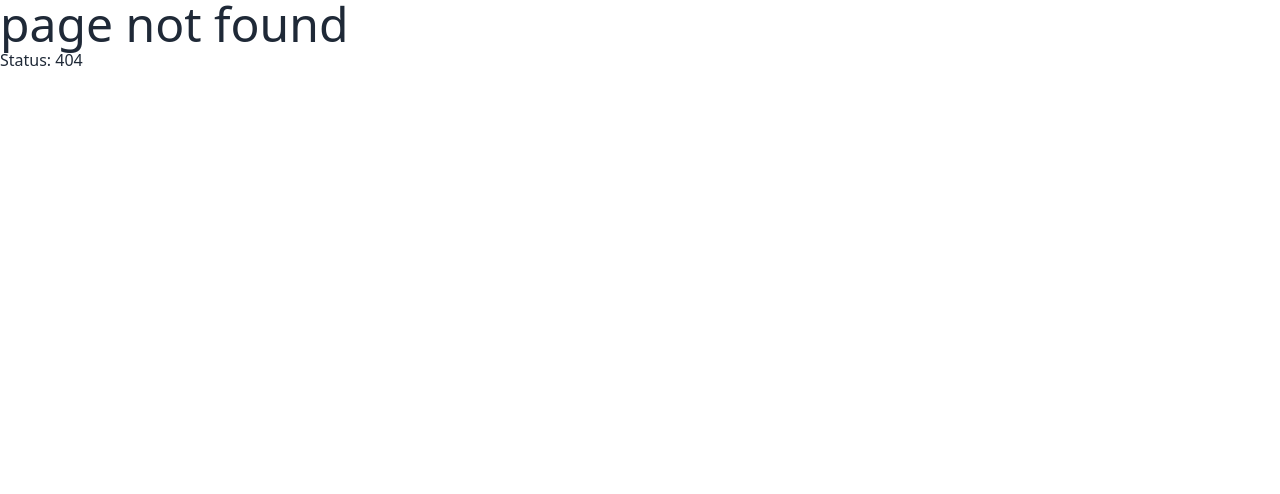
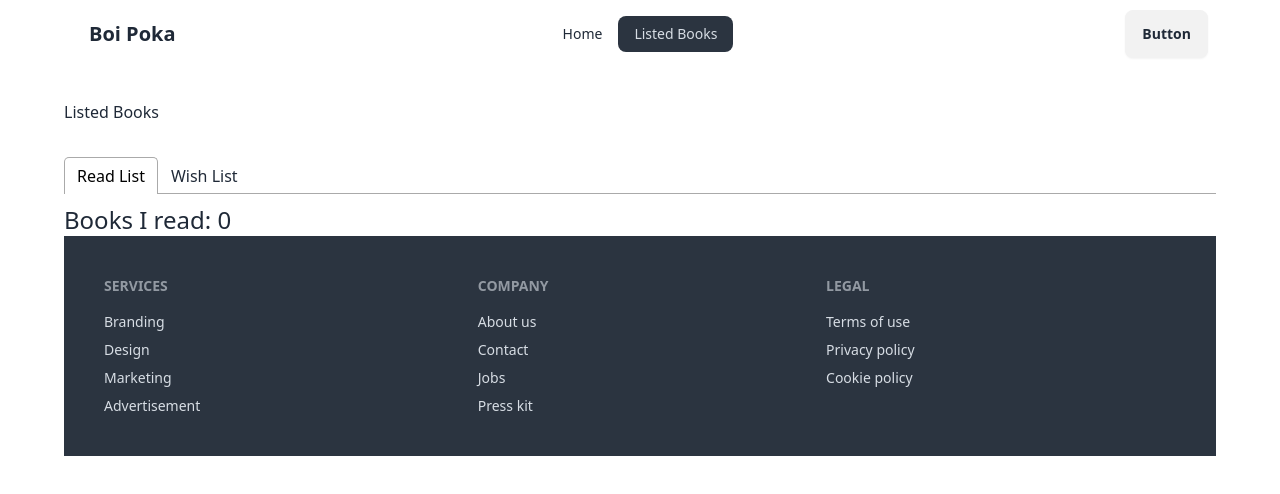
Before and after one commit to Hasan1971f/boi-poka-vibe, a React (Vite) app: page /listedBooks in a window 1280 px wide. Before the commit this address had no page. Shown: the top 494 px of the page. Built offline with nearby package versions, Linux system fonts and the light colour scheme.

Commit message:
added a save mark as read to some where

```diff
--- a/package.json
+++ b/package.json
@@ -15,6 +15,7 @@
     "react": "^18.3.1",
     "react-dom": "^18.3.1",
     "react-router-dom": "^7.0.2",
+    "react-tabs": "^6.0.2",
     "sort-by": "^1.2.0"
   },
   "devDependencies": {
--- /dev/null
+++ b/src/Components/ListedBooks/Listedbooks.jsx
@@ -0,0 +1,45 @@
+import React, { useEffect, useState } from 'react';
+import { useLoaderData } from 'react-router-dom';
+import { Tab, Tabs, TabList, TabPanel } from 'react-tabs';
+import 'react-tabs/style/react-tabs.css';
+import { getStoredReadList } from '../Utitlity/addtoDb';
+
+const Listedbooks = () => {
+  const [readList, setReadList] = useState([])
+
+   const allBooks = useLoaderData()
+
+   useEffect( ()=>{
+     const storedReadList = getStoredReadList()
+     const storedReadListInt = storedReadList.map(id => parseInt(id))
+
+     console.log(storedReadList, storedReadListInt, allBooks)
+
+     const readBookList = allBooks.filter( book =>  storedReadListInt.includes(book.bookId))
+     setReadList(readBookList)
+   },[])
+
+
+
+    return (
+        <div>
+            <h3 className="text 3xl my-8">Listed Books</h3>
+
+            <Tabs>
+                <TabList>
+                    <Tab>Read List</Tab>
+                    <Tab>Wish List</Tab>
+                </TabList>
+
+                <TabPanel>
+                    <h2 className='text-2xl'>Books I read: {readList.length}</h2>
+                </TabPanel>
+                <TabPanel>
+                    <h2 className='text-2xl'>My Wish Listg</h2>
+                </TabPanel>
+            </Tabs>
+        </div>
+    );
+};
+
+export default Listedbooks;
--- a/src/Components/NavBar/NavBar.jsx
+++ b/src/Components/NavBar/NavBar.jsx
@@ -5,7 +5,7 @@
 
     const links = <>
      <li><NavLink to="/">Home</NavLink></li>
-     <li><a>Item 3</a></li>
+     <li><NavLink to="/listedBooks">Listed Books</NavLink></li>
 
     </>
     return (
--- a/src/Components/Utitlity/addtoDb.js
+++ b/src/Components/Utitlity/addtoDb.js
@@ -24,4 +24,4 @@
         localStorage.setItem(' read-list', storedListStr)
       }
 }
-export {addToStoredReadList}
+export {addToStoredReadList, getStoredReadList}
--- a/src/main.jsx
+++ b/src/main.jsx
@@ -13,6 +13,7 @@
 import Home from './Components/Home/Home';
 import Dashboard from './Components/Dashboard/Dashboard';
 import BookDetail from './Components/BookDetail/BookDetail';
+import Listedbooks from './Components/ListedBooks/Listedbooks';
 
 const router = createBrowserRouter([
   {
@@ -30,6 +31,11 @@
           loader: ()=> fetch('/booksData.json')
       },
       {
+         path: 'listedBooks',
+         element: <Listedbooks></Listedbooks>,
+         loader: ()=> fetch('/booksData.json')
+      },
+      {
         path: 'dashboard',
         element: <Dashboard></Dashboard>
       }
```
Also changed, not shown: 1 other file (tests, documents, lock files or other folders).
